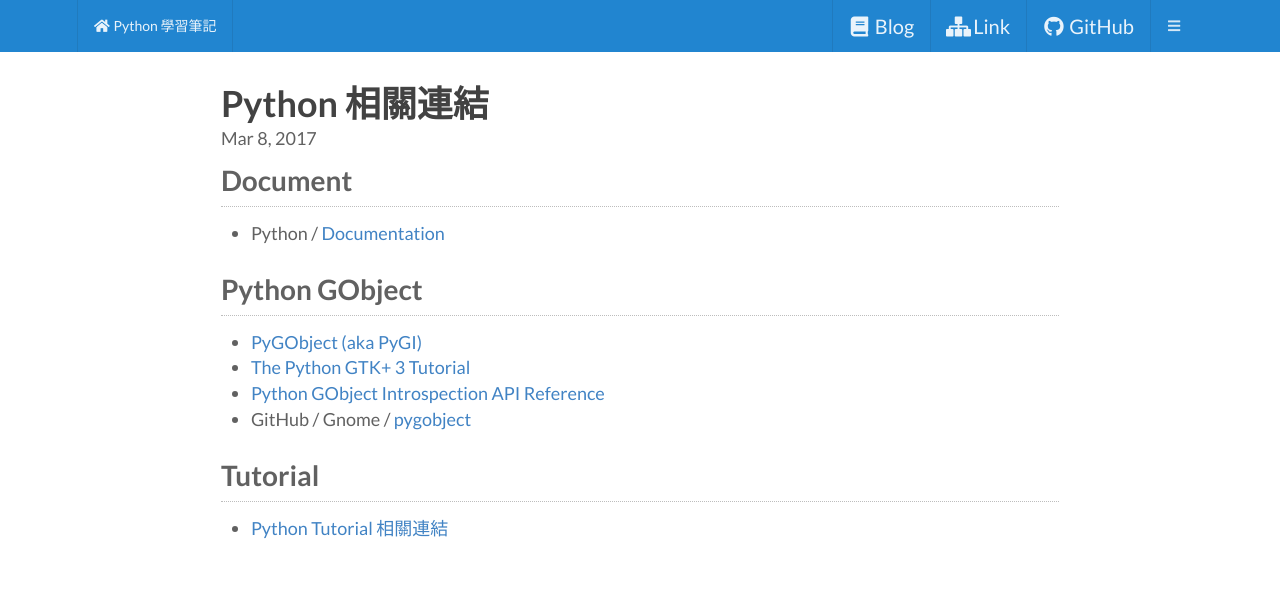
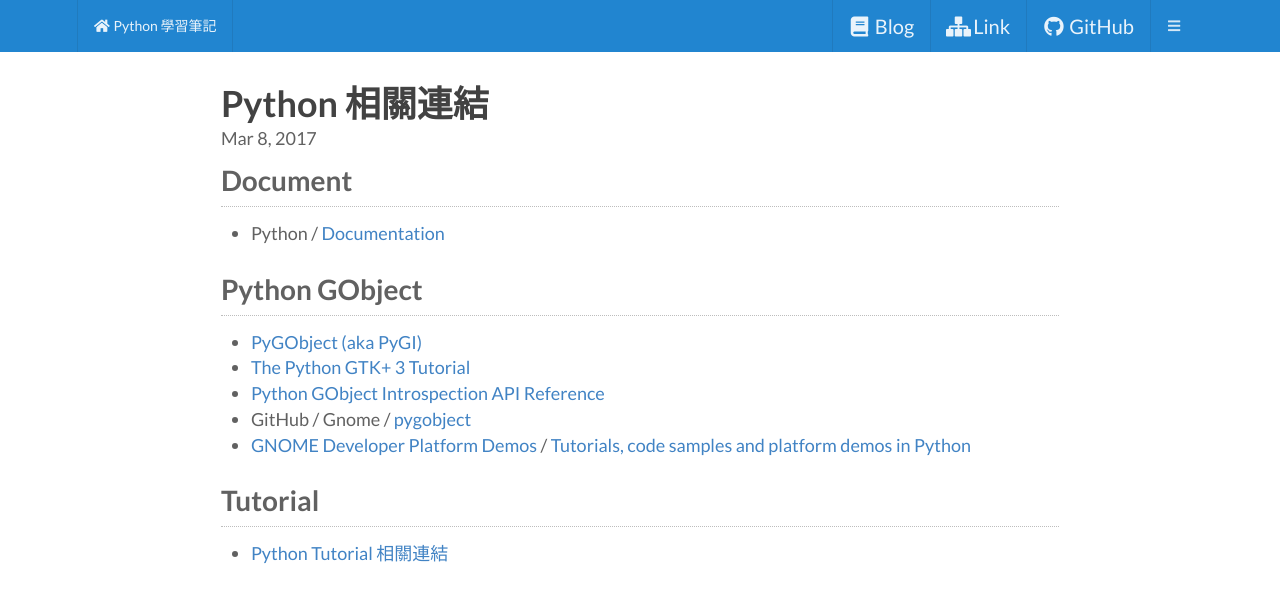
Before and after one commit to foreachsam/book-lang-python, a Jekyll site: the page built from read/link/index.md, in a window 1280 px wide and 900 px high. Shown: the top 603 px of the window. Built offline with Jekyll 4.4.1, drawn with Linux system fonts in a browser that asks for light colours; nearby versions of some CDN libraries; comment, search, counter and statistics services are not loaded.

Commit message:
add link

```diff
--- a/read/link/index.md
+++ b/read/link/index.md
@@ -19,6 +19,7 @@
 * [The Python GTK+ 3 Tutorial](http://python-gtk-3-tutorial.readthedocs.io/en/latest/index.html)
 * [Python GObject Introspection API Reference](https://lazka.github.io/pgi-docs/index.html)
 * GitHub / Gnome / [pygobject](https://github.com/GNOME/pygobject.git)
+* [GNOME Developer Platform Demos](https://developer.gnome.org/gnome-devel-demos/stable/index.html.en) / [Tutorials, code samples and platform demos in Python](https://developer.gnome.org/gnome-devel-demos/stable/py.html.en)
 
 
 ## Tutorial
```
